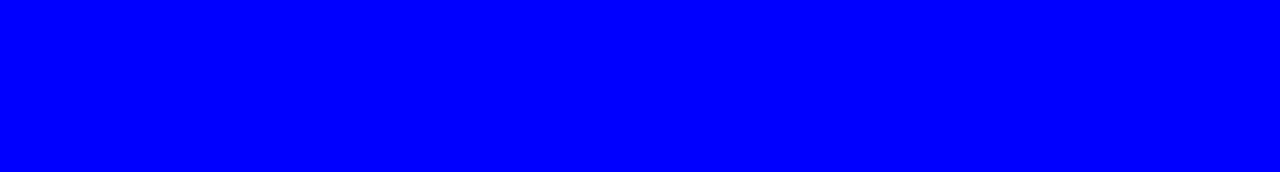
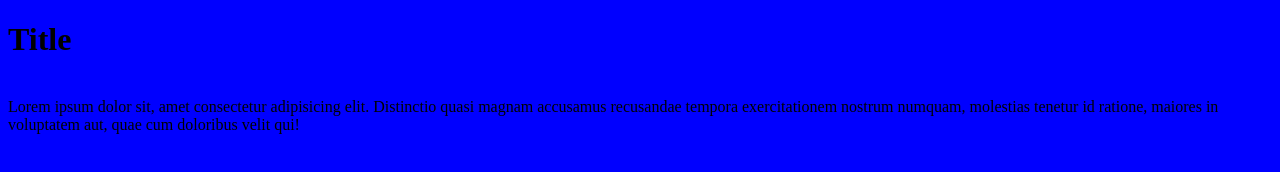
Before and after one commit to I-BroneX-I/git-command, a plain HTML site: page index.html in a window 1280 px wide. Drawn offline with Linux system fonts and the light colour scheme.

Commit message:
add test

```diff
--- a/index.html
+++ b/index.html
@@ -8,7 +8,11 @@
     <link rel="stylesheet" href="style.css">
 </head>
 <body>
-
+    <h1>Title</h1>
+    <br>
+    <div>
+        Lorem ipsum dolor sit, amet consectetur adipisicing elit. Distinctio quasi magnam accusamus recusandae tempora exercitationem nostrum numquam, molestias tenetur id ratione, maiores in voluptatem aut, quae cum doloribus velit qui!
+    </div>
 
     <script src="index.js"></script>
 
```
